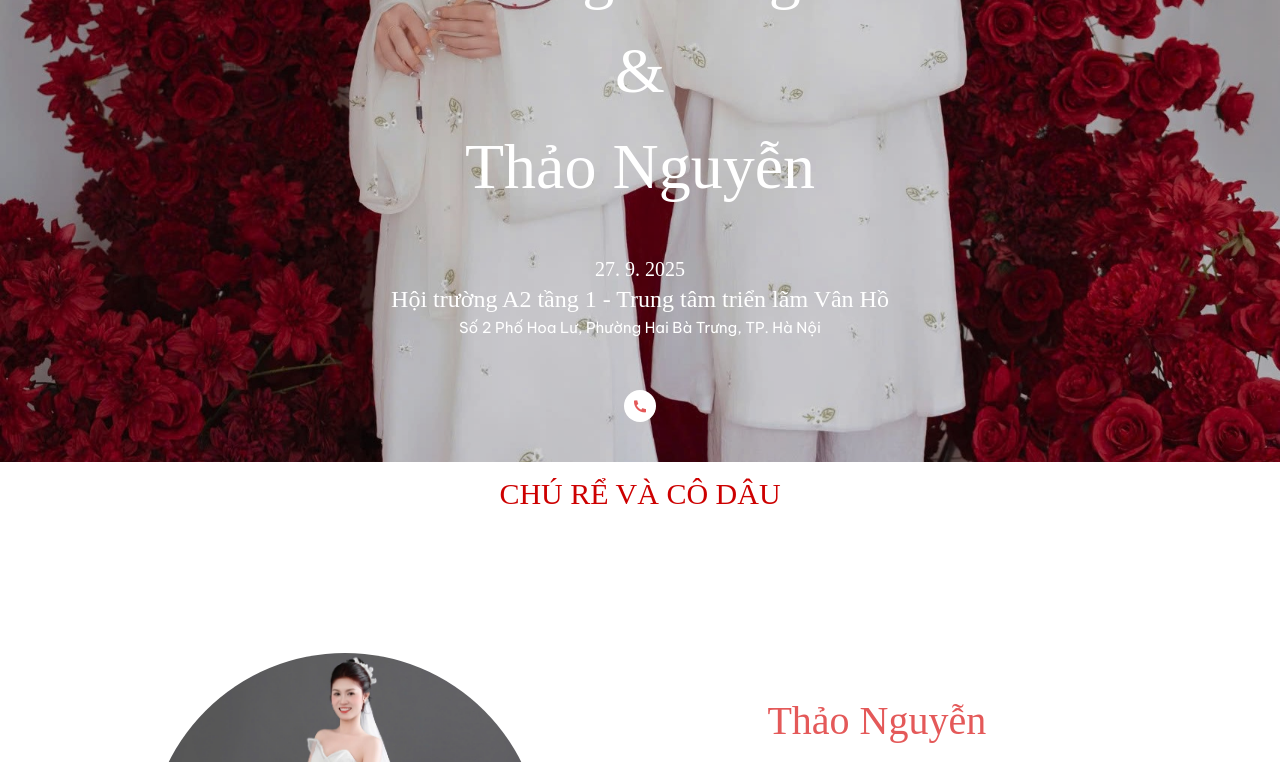
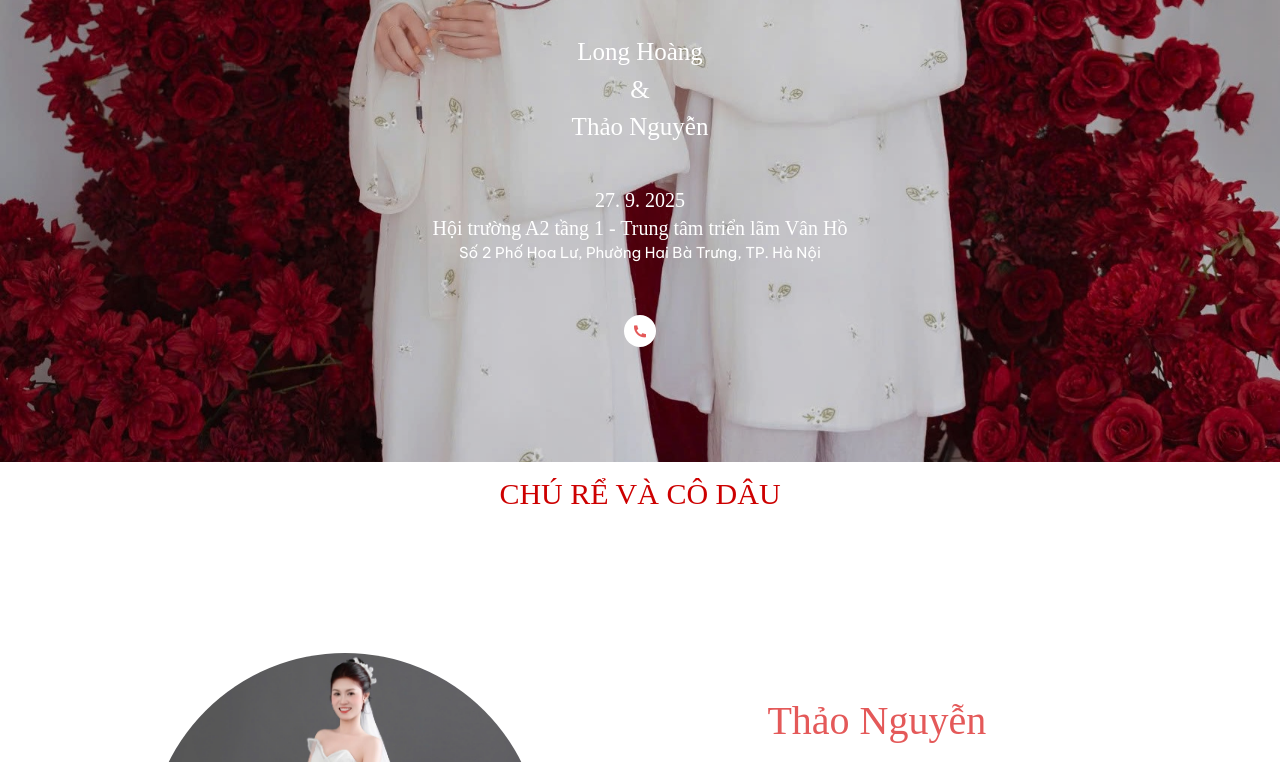
Before and after one commit to thiepdientu/ThaoLong-Wedding, a plain HTML site: page index.html in a window 1280 px wide. Shown: the part 338-1100 px from the top of the page. Drawn offline with Linux system fonts and the light colour scheme; no server answers; a web font is replaced by a local one.

Commit message:
Update index.html

```diff
--- a/index.html
+++ b/index.html
@@ -556,7 +556,7 @@
                 <h1 class="banner-title script-font text-white" data-aos="fade-down" data-aos-duration="2000">
                     Lễ Thành Hôn</h1>
 
-                <div data-aos="fade-up" data-aos-duration="2000" class="banner-name">
+                <div style="font-size: 25px;" data-aos="fade-up" data-aos-duration="2000" class="banner-name">
                     Long Hoàng<br>
                     &<br>
                     Thảo Nguyễn </div>
@@ -564,7 +564,7 @@
                     <span class="invitation_day banner_date">27</span>.
                     <span class="invitation_month banner_month">9</span>.
                     <span class="invitation_year banner_year">2025</span>
-                    <p class="name_palace banner_location_name">Hội trường A2 tầng 1 - Trung tâm triển lãm Vân Hồ</p>
+                    <p style="font-size: 20px;" class="name_palace banner_location_name">Hội trường A2 tầng 1 - Trung tâm triển lãm Vân Hồ</p>
                     <address class="invitation_address banner_location_adress">
                         Số 2 Phố Hoa Lư, Phường Hai Bà Trưng, TP. Hà Nội </address>
                 </div>
```
